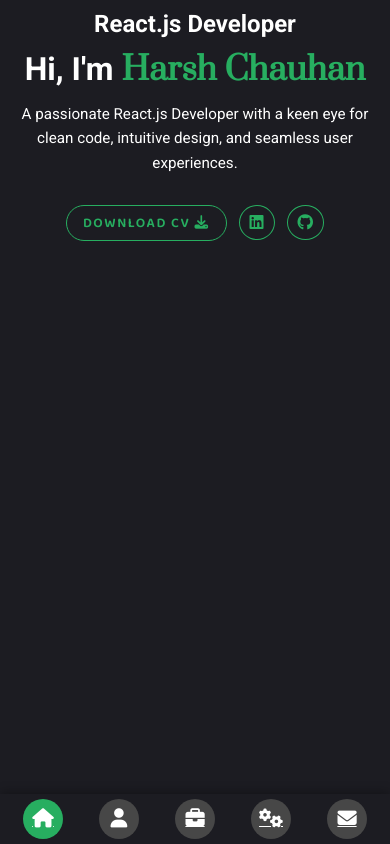
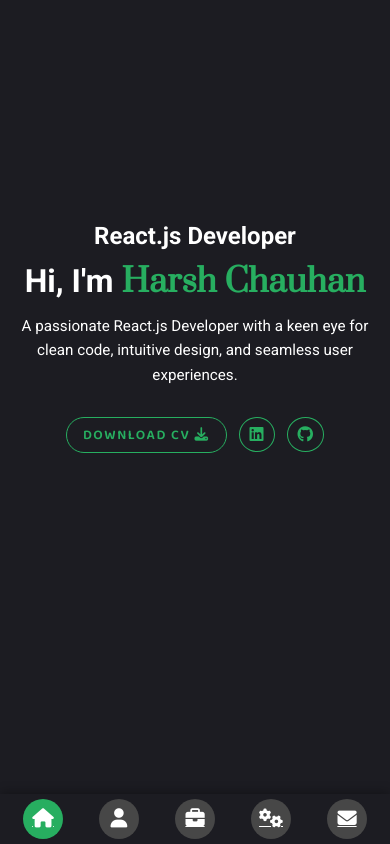
Before and after one commit to thisistoomuchHarsh/Vite-Portfolio, a React (Vite) app: page / in a window 390 px wide. Built offline with nearby package versions, Linux system fonts and the light colour scheme.

Commit message:
Nothing Special Again

```diff
--- a/src/Pages/HomePage/HomePage.css
+++ b/src/Pages/HomePage/HomePage.css
@@ -161,7 +161,7 @@
 
   .hero-right {
     width: 100vw;
-    height: auto;
+    height: 80vh;
     padding: 10px 20px;
     text-align: center;
     align-items: center;
```
